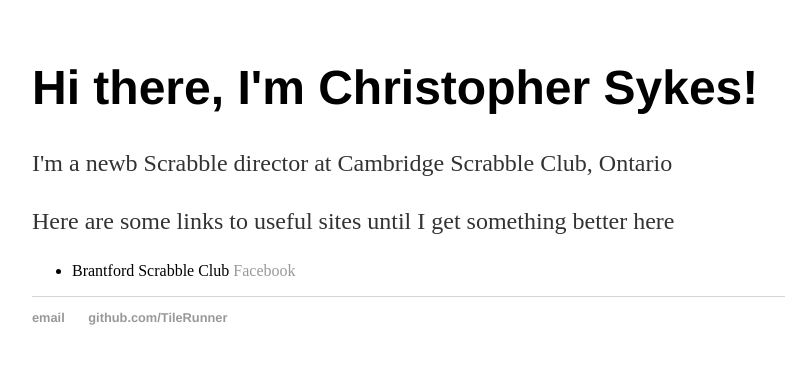
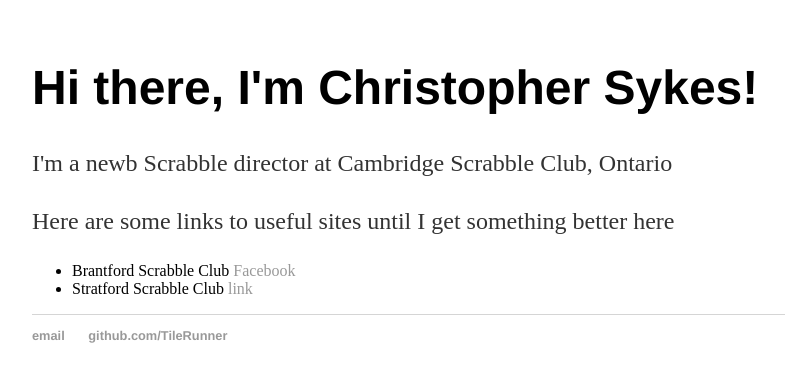
Before and after one commit to TileRunner/tilerunner.github.io, a Jekyll site: the page built from index.html, in a window 1280 px wide. Shown: the top 382 px of the page, without its empty margins (160-945 px from the left). Built offline with Jekyll 4.4.1, drawn with Linux system fonts in a browser that asks for light colours.

Commit message:
Update index.html
Add link to Stratford Scrabble Club page

```diff
--- a/index.html
+++ b/index.html
@@ -8,5 +8,6 @@ title: Christopher Sykes
 	<p>Here are some links to useful sites until I get something better here</p>
 	<ul>
 		<li>Brantford Scrabble Club <a href="https://www.facebook.com/groups/114474462591849/">Facebook</a></li>
+		<li>Stratford Scrabble Club <a href="http://emandem.ca/stratfordscrabble/">link</a></li>
 	</ul>
 </div><!-- /.blurb -->
```
